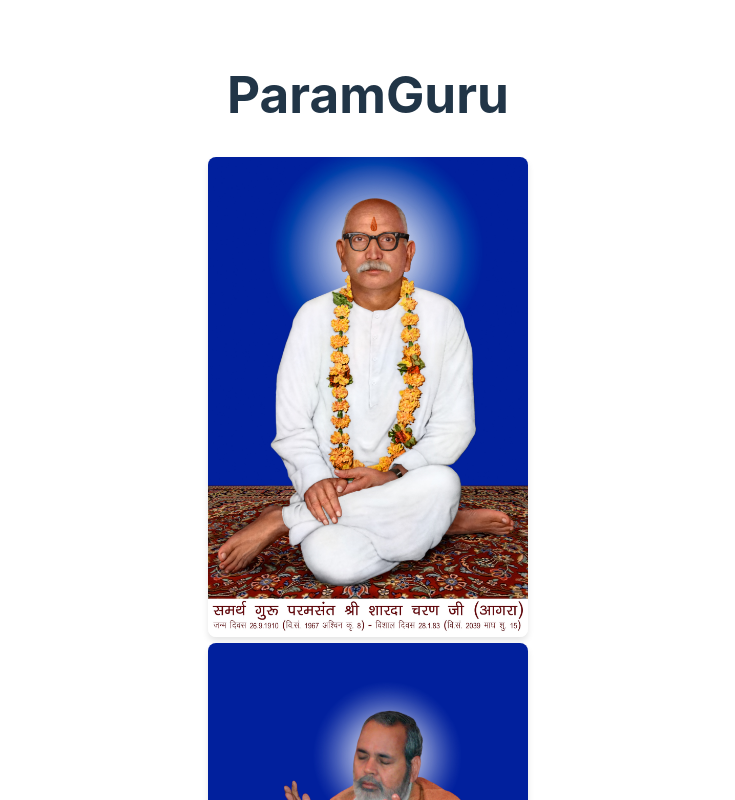
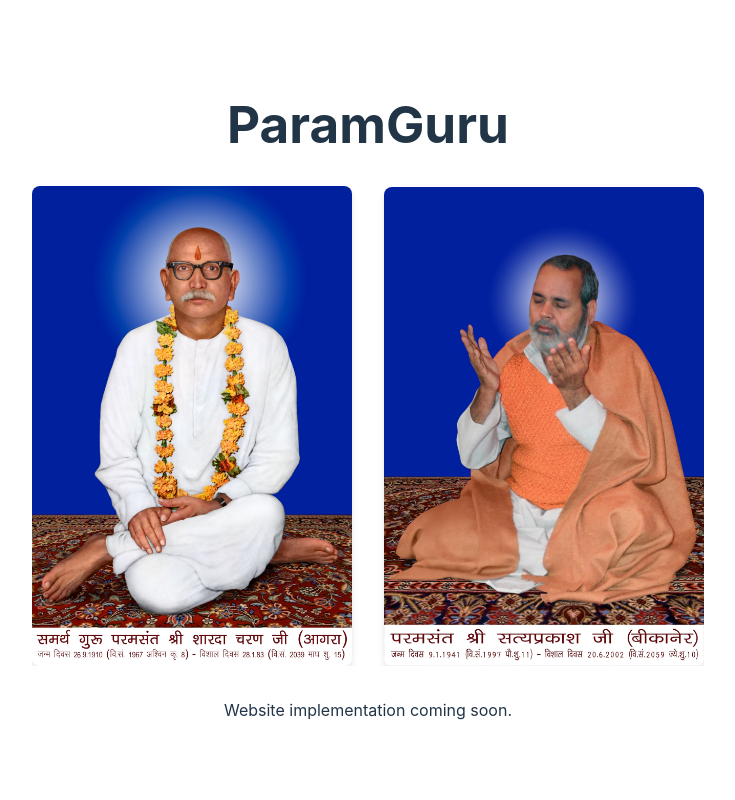
Before and after one commit to pravenpurohit/20260129-29Jan26-ParamGuru.net, a React (Vite) app: page / in a window 1280 px wide. Shown: the top 800 px of the page, without its empty margins (272-1007 px from the left). Built offline with nearby package versions, Linux system fonts and the light colour scheme.

Commit message:
fixed photos below each other error

```diff
--- a/src/App.css
+++ b/src/App.css
@@ -40,7 +40,8 @@
     padding: 2em;
 }
 
-color: #888;
+.read-the-docs {
+    color: #888;
 }
 
 .photo-gallery {
@@ -50,7 +51,20 @@ color: #888;
     align-items: center;
     gap: 2rem;
     margin: 2rem 0;
-    flex-wrap: wrap;
+    flex-wrap: nowrap;
+    /* Force side-by-side */
+    width: 100%;
+    overflow-x: auto;
+    /* Allow scrolling if they get too small, or they just shrink */
+}
+
+.photo-card {
+    flex: 1;
+    /* Allow them to shrink equally */
+    min-width: 0;
+    /* Important for flex items to shrink below content size */
+    display: flex;
+    justify-content: center;
 }
 
 .photo-card img {
@@ -60,6 +74,7 @@ color: #888;
     border-radius: 8px;
     box-shadow: 0 4px 6px rgba(0, 0, 0, 0.1);
     transition: transform 0.3s ease;
+    object-fit: contain;
 }
 
 .photo-card img:hover {
```
